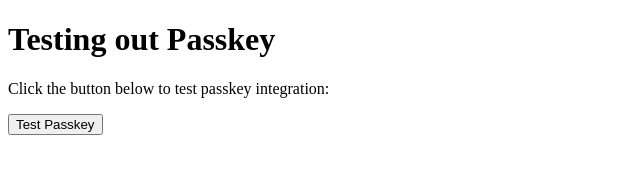
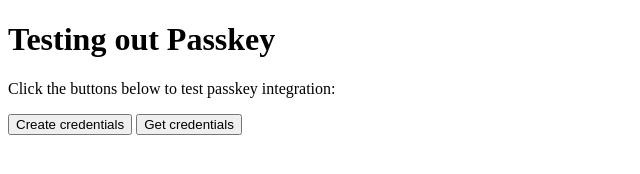
Before and after one commit to ebaizel/passkey, a plain HTML site: page index.html in a window 1280 px wide. Shown: the whole page, without its empty margins (0-640 px from the left). Drawn offline with Linux system fonts and the light colour scheme.

Commit message:
Update index.html

```diff
--- a/index.html
+++ b/index.html
@@ -10,8 +10,9 @@
 </head>
 <body>
 <h1>Testing out Passkey</h1>
-<p>Click the button below to test passkey integration:</p>
-<button id="executeButton">Test Passkey</button>
+<p>Click the buttons below to test passkey integration:</p>
+<button id="createCredentialsButton">Create credentials</button>
+<button id="getCredentialsButton">Get credentials</button>
 
 <!-- Include your JavaScript code -->
 <script src="script.js"></script>
```
